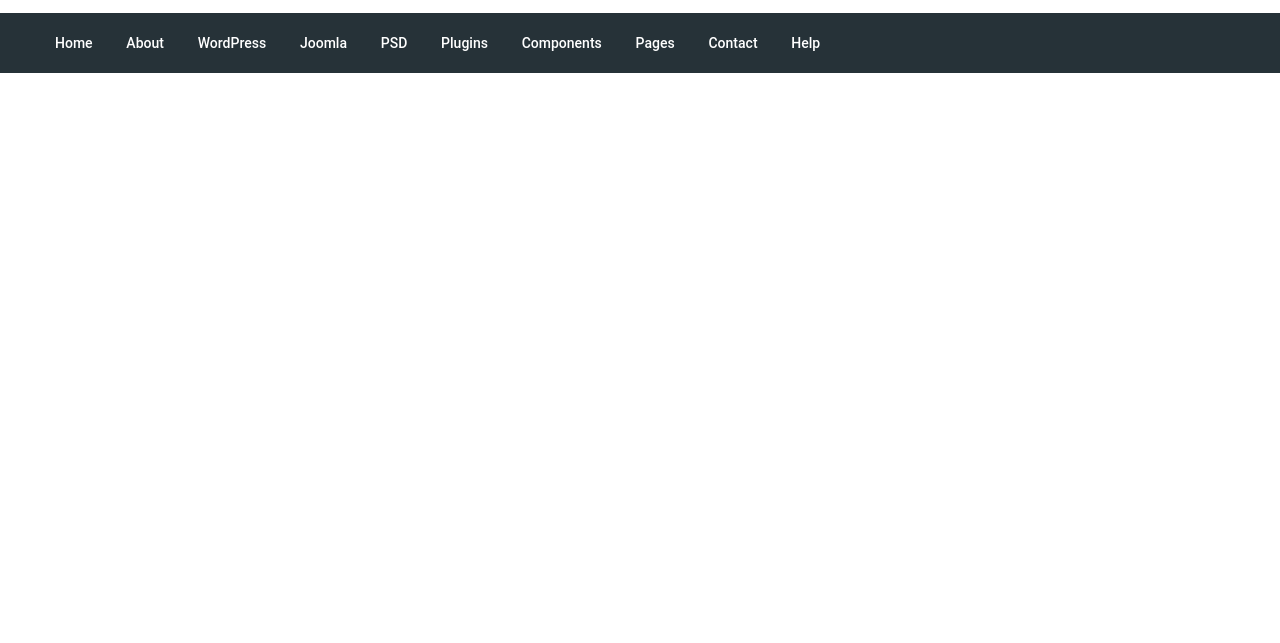
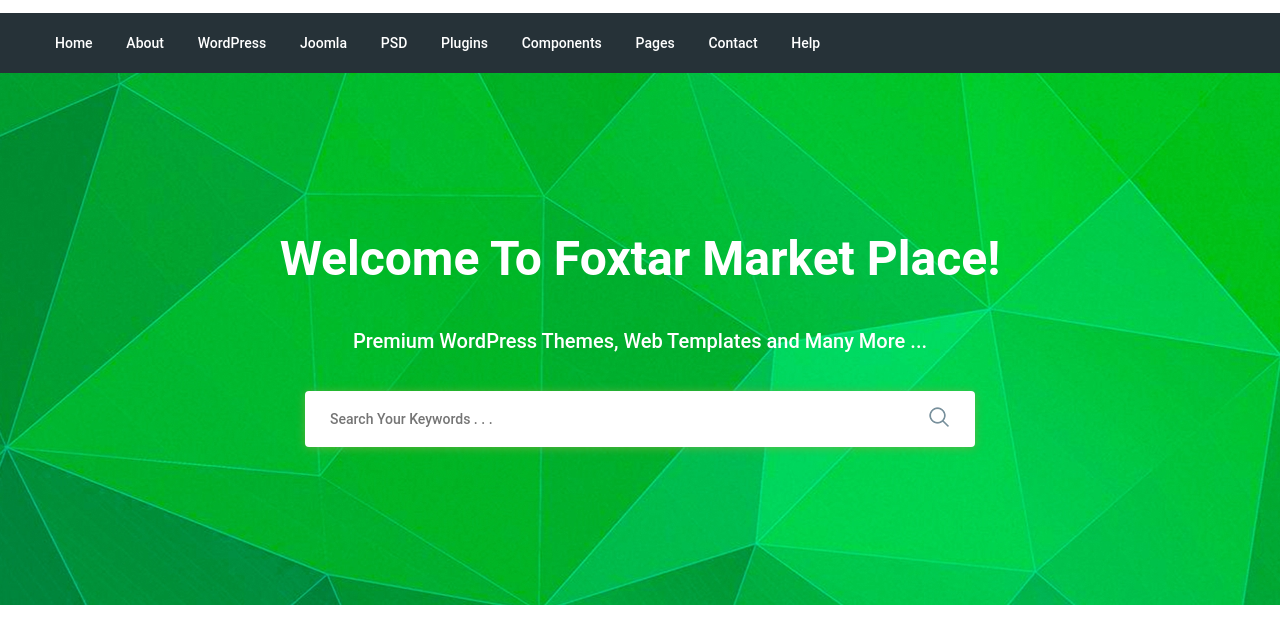
Before and after one commit to sardor230490/sardor-majentro, a website: page app/index.html in a window 1280 px wide. Shown: the part 77-720 px from the top of the page. Drawn offline with nearby package versions, Linux system fonts and the light colour scheme; files that its build step writes are made by us from their sources.

Commit message:
search section

```diff
--- a/app/index.html
+++ b/app/index.html
@@ -50,6 +50,22 @@
    </div>
   </div>
  </header>
+ <section class="search" style="background-image: url(image/fon.jpg);">
+  <div class="container">
+   <div class="search__inner">
+    <div class="search__inner-title">Welcome To Foxtar Market Place!</div>
+    <div class="search__inner-text">Premium WordPress Themes, Web Templates and Many More ...</div>
+    <div class="search__inner-form">
+     <form >
+      <input type="text" placeholder="Search Your Keywords . . ."  required  >
+      <button type="submit" class="search__inner-btn">
+       <img src="./image/icon/seach.png" alt="">
+      </button>
+     </form>
+    </div>
+   </div>
+  </div>
+ </section>
  <script src="https://ajax.googleapis.com/ajax/libs/jquery/3.4.1/jquery.min.js"></script>
  <script src="./js/libs.min.js"></script>
  <script src="./js/main.min.js"></script>
--- a/app/scss/style.scss
+++ b/app/scss/style.scss
@@ -64,3 +64,59 @@
  font-size: 14px;
 }
  }
+ .search {
+  min-height: 532px;
+  background:  no-repeat center;
+  background-size: cover;
+ }
+ // search
+ .search__inner {
+  text-align: center;
+  padding: 150px 0 100px;
+ color: #ffffff;
+ &-title {
+font-family: Roboto;
+font-size: 48px;
+font-weight: 700;
+line-height: 72px;
+margin-bottom: 30px;
+ }
+ &-text {
+  font-size: 20px;
+  font-weight: 500;
+  line-height: 32px;
+  margin-bottom: 34px;
+ }
+ &-form {
+  max-width: 670px;
+  margin: 0 auto;
+  position: relative;
+  input {
+   width: 100%;
+   display: block;
+   border-radius: 4px;
+   box-shadow: 0px 1px 10px 0px rgba(124, 178, 64, 0.75);
+   height: 56px;
+   border: 0em;
+   font-size: 14px;
+   font-weight: 500;
+   outline: none;
+   padding-left: 25px;
+   padding-right: 60px;
+   color: #000000;
+   font-weight: 500;
+   &:placeholder {
+    color: #90a4ae;
+    letter-spacing: 0.7px;
+    font-weight: 500;
+   }
+  }
+  button {
+   border: 0;
+   position: absolute;
+   background-color:transparent;
+   right: 20px;
+   top: 15px;
+  }
+ }
+}
```
Also changed, not shown: app/image/fon.jpg (added), app/image/icon/Layer_186.png (added), app/image/icon/seach.png (added).
